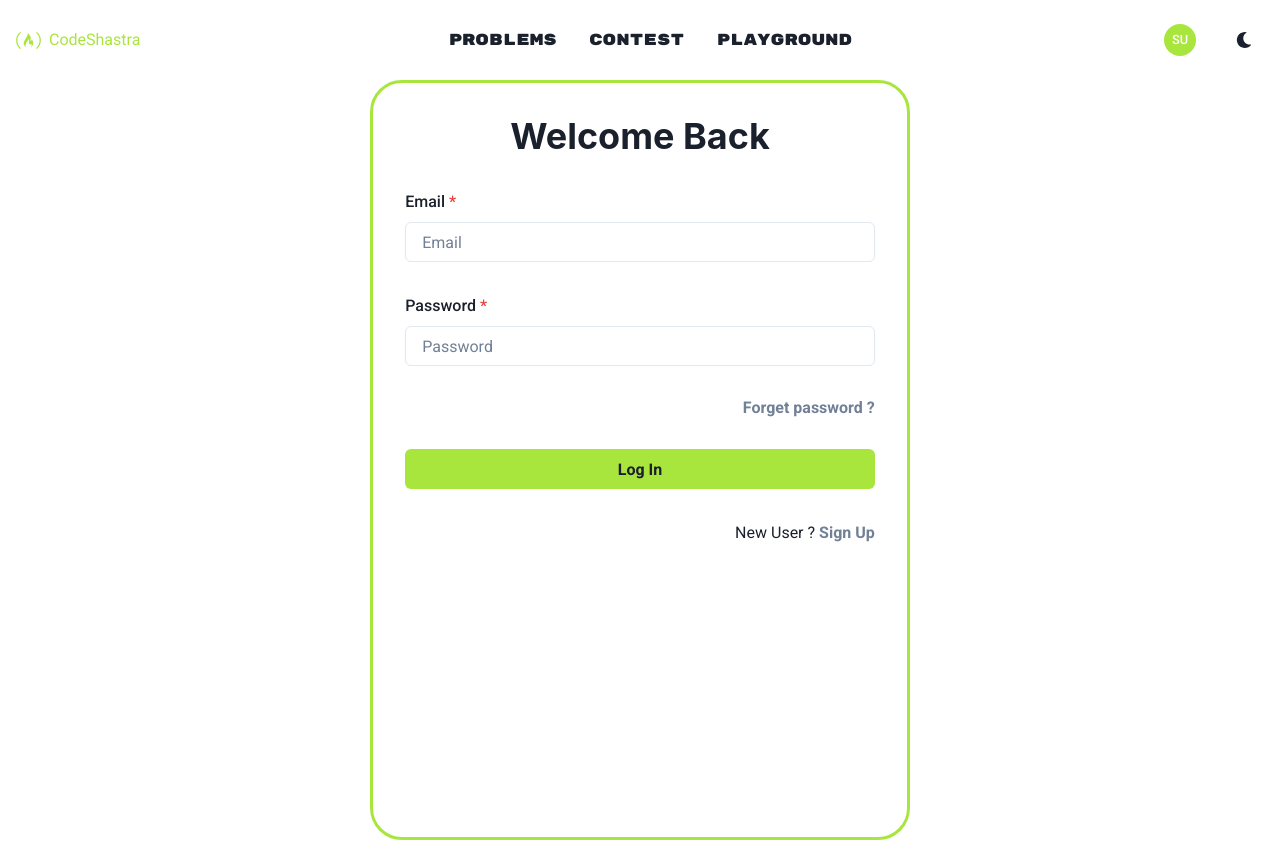
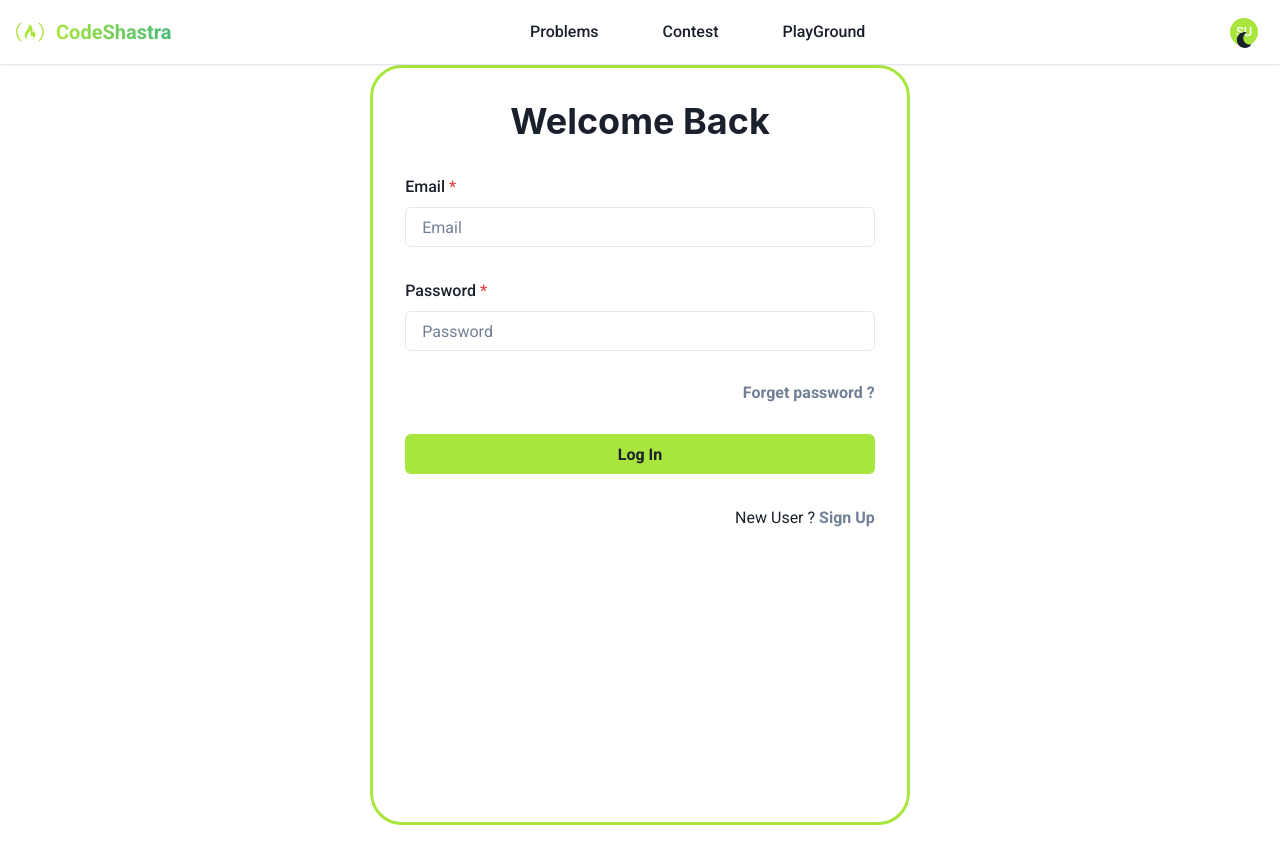
Before and after one commit to Shail2004/Coding-Platform, a React (Create React App) app in the folder FrontEnd/: page /login in a window 1280 px wide. Built offline with nearby package versions, Linux system fonts and the light colour scheme; sample sign-in values are in the browser's storage.

Commit message:
Refactor Header component to enhance navigation with a new NavLink component, improve styling, and implement active link indication.

```diff
--- a/FrontEnd/src/Components/Header.jsx
+++ b/FrontEnd/src/Components/Header.jsx
@@ -1,30 +1,69 @@
 import React from 'react'
 import {
-  VStack,
   HStack,
-  border,
   Menu,
   MenuButton,
   MenuList,
   MenuItem,
   Avatar,
-  useToast
+  useToast,
+  Flex,
+  Text,
+  Box,
+  Button,
+  useColorModeValue,
+  Icon
 } from '@chakra-ui/react'
-import { Button } from '@chakra-ui/react'
-import { Link, useNavigate } from 'react-router-dom'
-import { BiMenuAltLeft } from "react-icons/bi"
-import { Text } from '@chakra-ui/react'
-import { FaFreeCodeCamp } from "react-icons/fa";
-import { Box } from '@chakra-ui/react'
+import { Link, useNavigate, useLocation } from 'react-router-dom'
+import { FaFreeCodeCamp, FaCode } from "react-icons/fa";
 import { useAuth } from '../context/AuthContext';
 
 import "../Style/navbar.scss";
 import "../Style/all.scss";
 
+const NavLink = ({ to, children, isActive }) => {
+  const activeColor = "#a9e63d";
+  const hoverBg = useColorModeValue('gray.100', 'gray.700');
+
+  return (
+    <Box
+      as={Link}
+      to={to}
+      px={4}
+      py={2}
+      rounded={'md'}
+      fontWeight={isActive ? 'bold' : 'medium'}
+      color={isActive ? activeColor : 'inherit'}
+      _hover={{
+        textDecoration: 'none',
+        bg: hoverBg,
+        transform: 'translateY(-2px)',
+        transition: 'all 0.2s ease-in-out'
+      }}
+      transition="all 0.2s ease-in-out"
+      position="relative"
+      _after={isActive ? {
+        content: '""',
+        position: 'absolute',
+        bottom: 0,
+        left: 0,
+        right: 0,
+        height: '2px',
+        bg: activeColor
+      } : {}}
+    >
+      {children}
+    </Box>
+  );
+};
+
 const Header = () => {
   const { user, isAuthenticated, logout } = useAuth();
   const navigate = useNavigate();
+  const location = useLocation();
   const toast = useToast();
+  const bgColor = useColorModeValue('white', 'gray.800');
+  const borderColor = useColorModeValue('gray.200', 'gray.700');
 
   const handleLogout = () => {
     logout();
@@ -38,46 +77,104 @@ const Header = () => {
     navigate('/login');
   };
 
+  const isActive = (path) => location.pathname === path;
+
   return (
-    <>
-     <HStack h="20" justifyContent={"space-between"} background={"transparent"}>
-        <HStack marginLeft={"4"} className='logo' as={Link} to={isAuthenticated ? "/problems" : "/"}>
-          <FaFreeCodeCamp size={"25"}/>
-          <Text size={"2rem"} >CodeShastra</Text>
+    <Box
+      px={4}
+      boxShadow="sm"
+      position="sticky"
+      top={0}
+      zIndex={100}
+      bg={bgColor}
+      borderBottom="1px"
+      borderColor={borderColor}
+    >
+      <Flex h="16" alignItems={'center'} justifyContent={'space-between'}>
+        {/* Logo and Site Name */}
+        <HStack spacing={3} as={Link} to={isAuthenticated ? "/problems" : "/"} _hover={{ textDecoration: 'none' }}>
+          <Icon as={FaFreeCodeCamp} w={7} h={7} color="#a9e63d" />
+          <Text fontSize="xl" fontWeight="bold" bgGradient="linear(to-r, #a9e63d, green.400)" bgClip="text">
+            CodeShastra
+          </Text>
         </HStack>
-        <HStack columnGap={"2rem"} >
-          {isAuthenticated && (
-            <>
-              <Box as={Link} className='contest' to={"/problems"}>Problems</Box>
-              <Link className='contest'>Contest</Link>
-              <Link className='contest' to={"/playground"}>PlayGround</Link>
-            </>
-          )}
-        </HStack>
-        <HStack marginRight={"20"} columnGap={"0rem"} >
+
+        {/* Navigation Links */}
+        {isAuthenticated && (
+          <HStack spacing={8} display={{ base: 'none', md: 'flex' }}>
+            <NavLink to="/problems" isActive={isActive('/problems')}>Problems</NavLink>
+            <NavLink to="/contest" isActive={isActive('/contest')}>Contest</NavLink>
+            <NavLink to="/playground" isActive={isActive('/playground')}>PlayGround</NavLink>
+          </HStack>
+        )}
+
+        {/* Auth Buttons or User Menu */}
+        <HStack spacing={4}>
           {!isAuthenticated ? (
             <>
-              <Link className='login' to={"/login"}>LogIn</Link>
-              <Link className='last' to={"/signup"}>Sign Up</Link>
+              <Button
+                as={Link}
+                to="/login"
+                variant="ghost"
+                colorScheme="green"
+                size="sm"
+                fontWeight="medium"
+                _hover={{ bg: 'gray.100' }}
+              >
+                Log In
+              </Button>
+              <Button
+                as={Link}
+                to="/signup"
+                colorScheme="green"
+                size="sm"
+                fontWeight="medium"
+                bg="#a9e63d"
+                _hover={{ bg: 'green.400' }}
+              >
+                Sign Up
+              </Button>
             </>
           ) : (
             <Menu>
-              <MenuButton as={Button} variant="ghost" p={1} rounded="full">
+              <MenuButton
+                as={Button}
+                rounded={'full'}
+                variant={'link'}
+                cursor={'pointer'}
+                _hover={{ transform: 'scale(1.05)' }}
+                transition="all 0.2s"
+              >
                 <Avatar
                   size="sm"
                   name={user?.name}
                   bg="#a9e63d"
+                  src={user?.avatar}
+                  border="2px solid"
+                  borderColor="green.400"
                 />
               </MenuButton>
               <MenuList>
-                <MenuItem as={Link} to="/problems">My Dashboard</MenuItem>
-                <MenuItem onClick={handleLogout}>Logout</MenuItem>
+                <MenuItem
+                  as={Link}
+                  to="/problems"
+                  icon={<Icon as={FaCode} color="#a9e63d" />}
+                  fontWeight="medium"
+                >
+                  My Dashboard
+                </MenuItem>
+                <MenuItem
+                  onClick={handleLogout}
+                  fontWeight="medium"
+                >
+                  Logout
+                </MenuItem>
               </MenuList>
             </Menu>
           )}
         </HStack>
-     </HStack>
-    </>
+      </Flex>
+    </Box>
   );
 };
 
```
